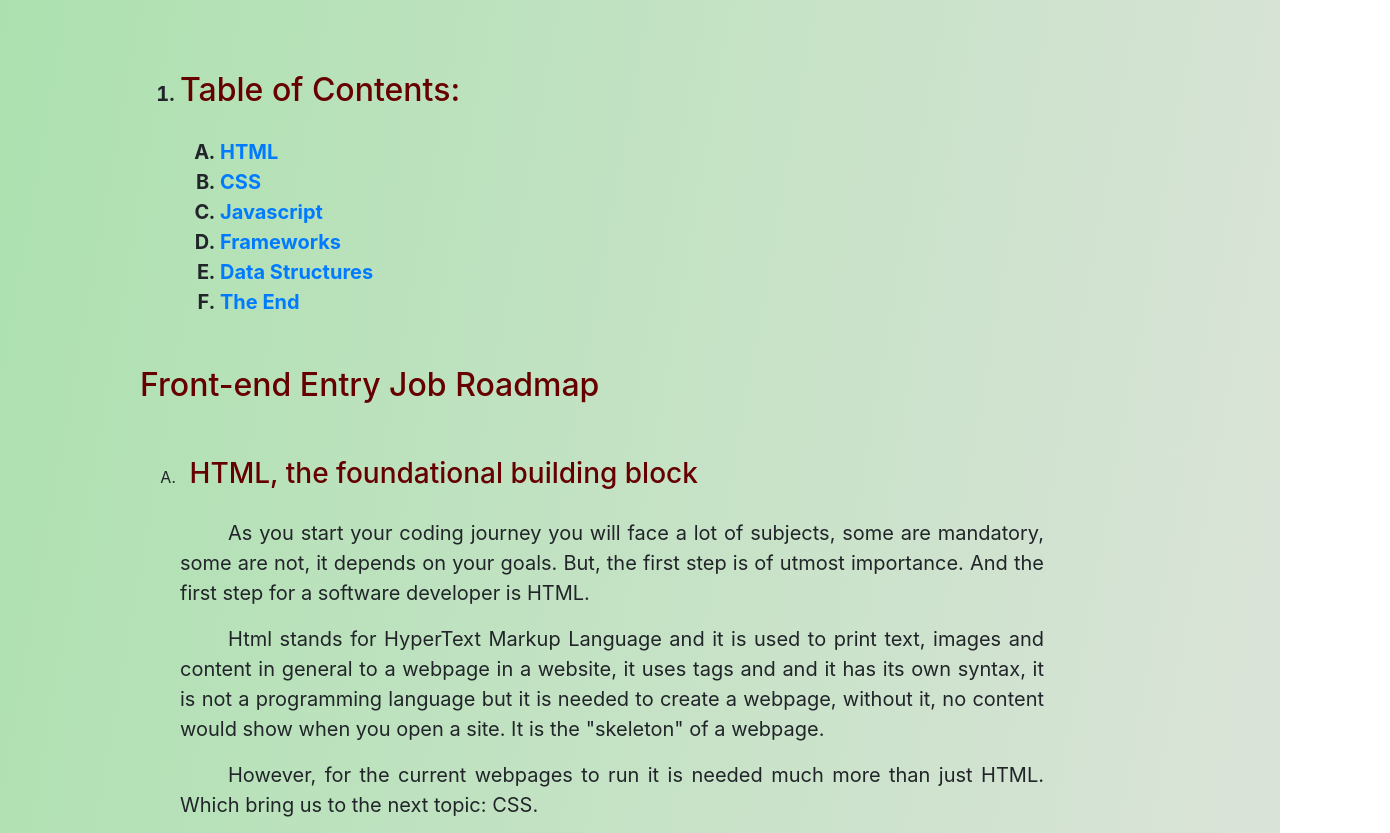
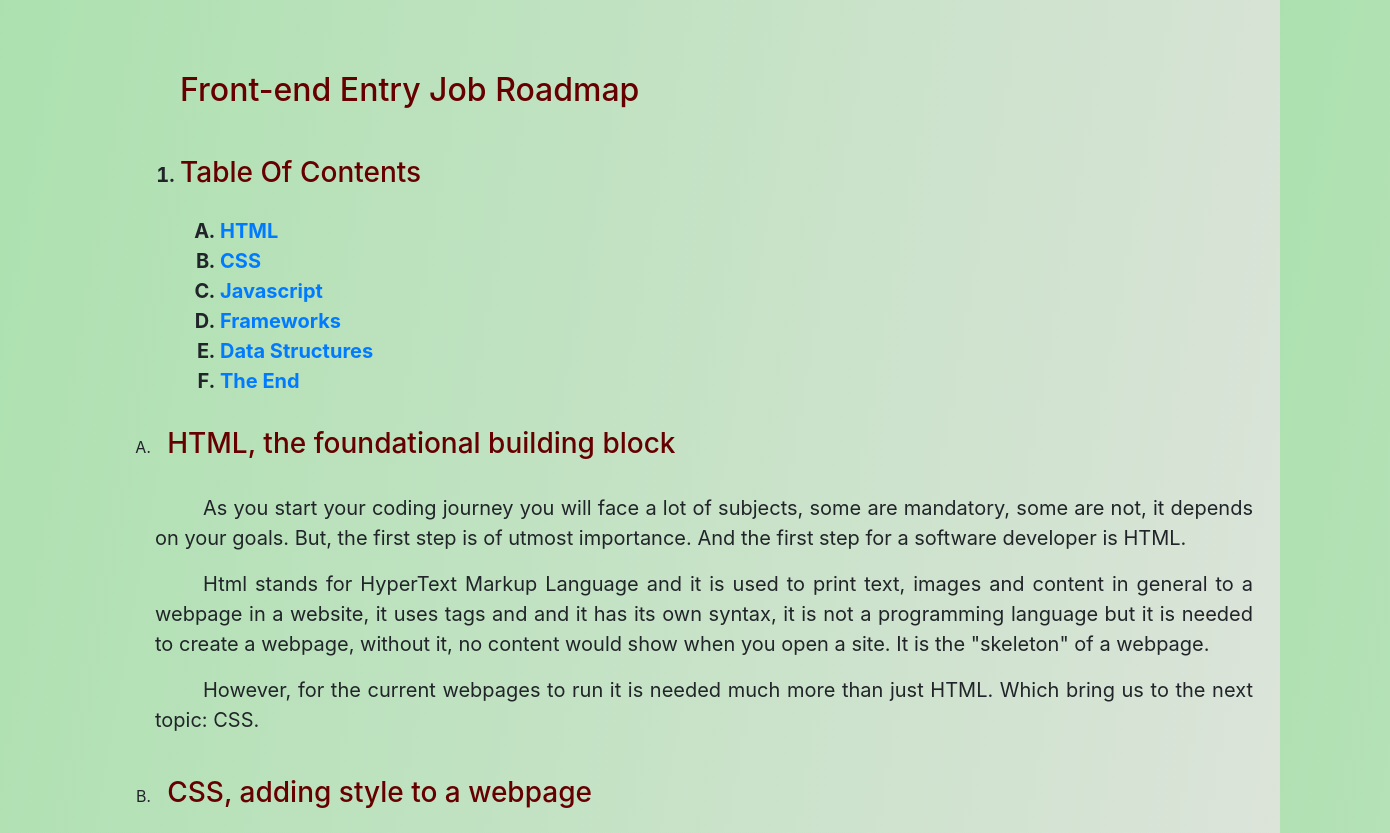
Before and after one commit to ProMuriloA/CodeBlog, a plain HTML site: page front-end-roadmap.html in a window 1280 px wide. Shown: the part 60-893 px from the top of the page, 1390 px wide, since content can reach past the window. Drawn offline with nearby package versions, Linux system fonts and the light colour scheme.

Commit message:
front-end page reorder

```diff
--- a/front-end-roadmap.html
+++ b/front-end-roadmap.html
@@ -24,7 +24,8 @@
    </nav>
     <section id="table-frontend-section">
         <ol class="table-list">
-            <li><h2>Table of Contents:</h2>
+            <h2 id="front-end-title">Front-end Entry Job Roadmap</h2>
+            <li><h3 id="tb-contents-title">Table Of Contents</h3>
                 <ol id="inside-title-list">
                     <li><a href="#first-section" class="table-list-items">HTML</a></li>
                     <li><a href="#second-section" class="table-list-items">CSS</a></li>
@@ -39,8 +40,8 @@
 
     </section>
     <article>
-        <h2 id="front-end-title">Front-end Entry Job Roadmap</h2>
-        <ol id="front-end-sections-list">
+
+        <ol class="container-fluid" id="front-end-sections-list">
         <section id="first-section">
             <li><h3>HTML, the foundational building block</h3></li>
             <p id="first-paragraph">As you start your coding journey you will face
--- a/style.css
+++ b/style.css
@@ -90,8 +90,14 @@ nav ul li{
         }
     }
 }
+#front-end-page-title {
+    margin-left: 0;
+}
 #table-title {
     margin-left: 10%;
+}
+#tb-contents-title {
+    margin-left: 0;
 }
 #list-inside-table-contents {
     list-style-type: upper-latin;
@@ -110,7 +116,7 @@ body {
     flex-direction: column;
     flex-wrap: wrap;
 }
-p, h1, h3, ol, ul, #front-end-title{
+p, h1, h3, ol, ul {
     margin-left: 10%;
     margin-right: 10%;
 }
@@ -164,7 +170,7 @@ a {
 
 }
 #front-end-sections-list {
-    list-style-type: upper-latin ;
+    list-style-type: upper-alpha ;
     margin-left: 10%;
 
 }
```
